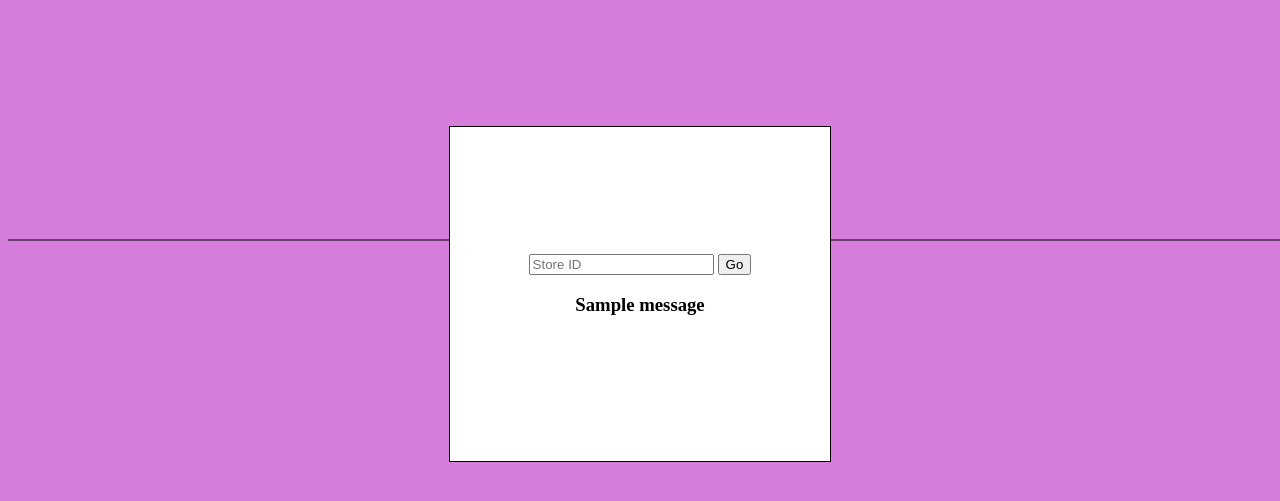
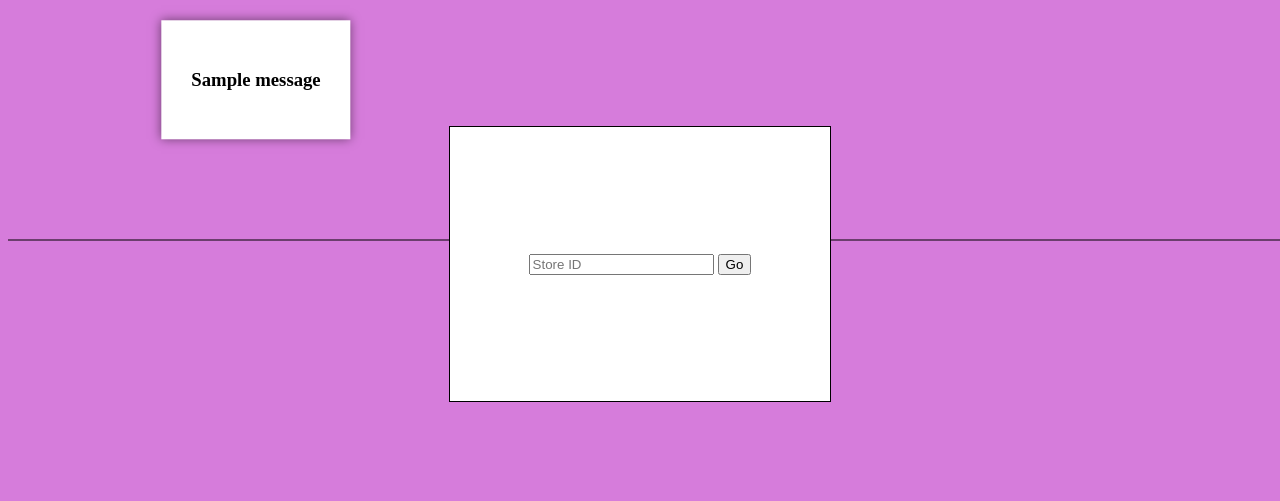
Before and after one commit to mitchhenline/bleeze, a Flask app: page / in a window 1280 px wide. Shown: the top 501 px of the page. Run offline with Flask 3, Linux system fonts and the light colour scheme; tables that the repository leaves empty hold one stand-in row (Sample ...); one stand-in notice (Sample message) is shown.

Commit message:
flash message styling

```diff
--- a/server.py
+++ b/server.py
@@ -86,7 +86,6 @@ def move_out_tenant():
     try:
         unit_id = int(request.form.get("unit_id"))
 
-        # Perform the move-out logic here
         unit = crud.get_unit_by_id(unit_id)
         unit.rented = False
         unit.renter_id = None
--- a/static/styles.css
+++ b/static/styles.css
@@ -36,7 +36,7 @@
     background: rgb(152, 152, 152);
 }
 
-#store_selector_box {
+#store-selector-box {
     margin-top: 10%;
     width: 30%;
     padding-top: 10%;
@@ -119,6 +119,7 @@
 }
 
 /* ----------VIEW UNIT & RENTER PAGES---------- */
+
 .main-body {
     margin-top: 15%;
 }
@@ -130,3 +131,20 @@
     max-width: 80%;
     margin: 0 auto;
 }
+
+/* ----------FLASH BOX---------- */
+
+#flash-box {
+    position: fixed;
+    top: 10%;
+    left: 20%;
+    transform: translate(-50%, -50%);
+    z-index: 9999;
+    background-color: white;
+    padding: 30px;
+    box-shadow: 0px 0px 10px rgba(0, 0, 0, 0.5);
+}
+
+#flash-content {
+    margin-bottom: 10px;
+}
--- a/templates/retail.html
+++ b/templates/retail.html
@@ -6,7 +6,7 @@
 <div class="header">
     <h1>Bleeze Retail</h1>
     <a href = "/">Select another store</a>
-    <a href = "/{{ store.id }}">Unit Manager</a>
+    <a href = "/{{ store.id }}">Back to Store</a>
 </div>
 
 <div class="main-body">
--- a/templates/store_selector.html
+++ b/templates/store_selector.html
@@ -9,18 +9,25 @@
 
 <div id="line"></div>
 
-<div id="store_selector_box">
-    <form id="store_selector_form" method="POST" action="/">
+<div id="store-selector-box">
+    <form id="store-selector-form" method="POST" action="/">
         {{ form.csrf_token }}
         <div class="form-group">
             <input type="number" class="form-control" name="store_id" id="store_id" placeholder="{{ form.store_id.label.text }}" value="{{ form.store_id.data }}">
             <button type="submit">Go</button>
         </div>
-        {% for message in get_flashed_messages() %}
-            <h3>{{ message }}</h3>
-        {% endfor %}
     </form>
 </div>
+
+
+{% for message in get_flashed_messages() %}
+<div id="flash-box">
+    <div id="flash-content">
+            <h3>{{ message }}</h3>
+    </div>
+</div>
+{% endfor %}
+
 
 <div id="below-line">
     <!-- Content above the line -->
--- a/todo.txt
+++ b/todo.txt
@@ -1,4 +1,4 @@
-Add java script so move out button makes a "Are you sure" pop up?
+fix flash messages and where they show up
 
 
 
```
